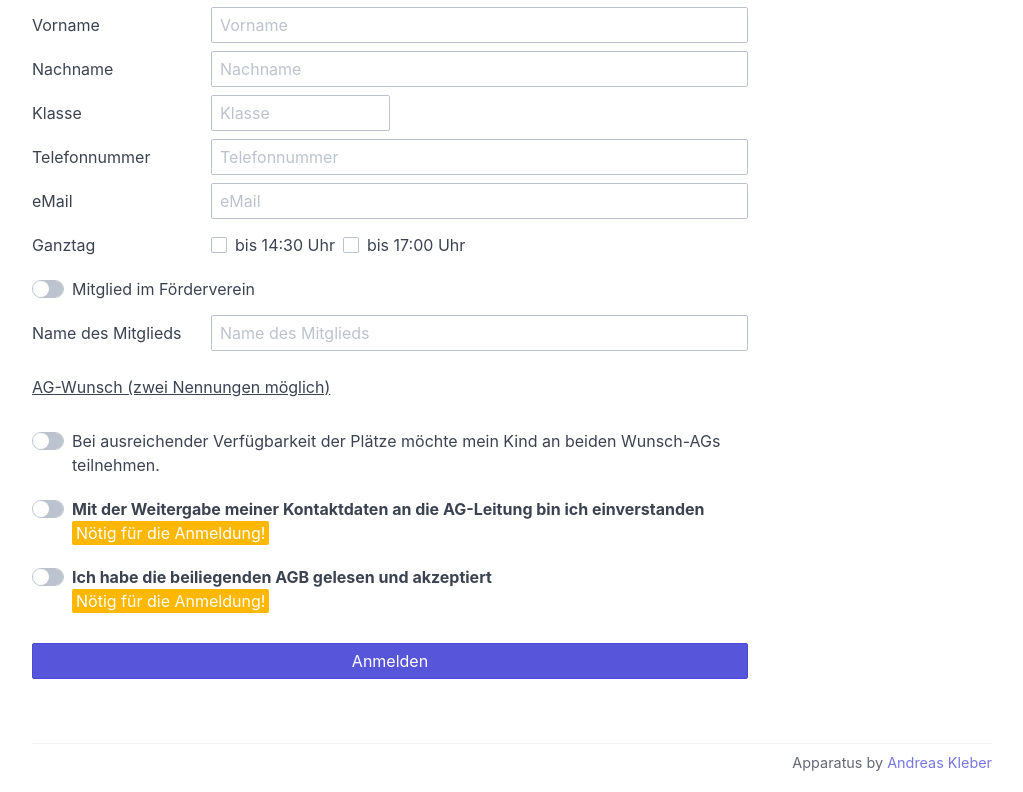
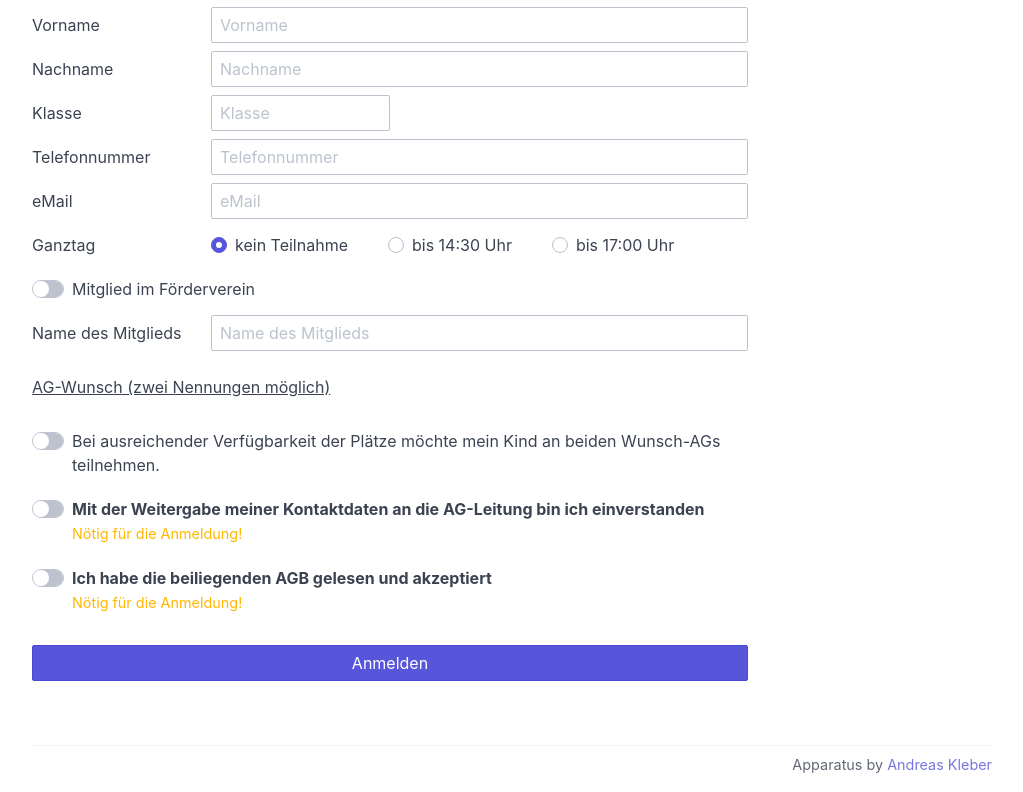
Before and after one commit to akleber/apparatus, a Flask app: template app/templates/register.html in a window 1280 px wide. Shown: the part 121-913 px from the top of the page, without its empty margins (128-1151 px from the left). Before the commit the page ends 892 px from the top, so only its background shows below. Run offline with Flask 2, Linux system fonts and the light colour scheme; the template is opened without the code that fills it, so the values that code supplies are empty; data comes from the database, SQL or seed files in the repository.

Commit message:
refactor, ratelimit, black

```diff
--- a/app/__init__.py
+++ b/app/__init__.py
@@ -1,25 +1,33 @@
 from flask import Flask, g
 from flask_qrcode import QRcode
+from flask_limiter import Limiter
+from flask_limiter.util import get_remote_address
 import sqlite3
 
 
-DATABASE = 'apparatus.db'
+DATABASE = "apparatus.db"
 
 app = Flask(__name__)
 
 # https://marcoagner.github.io/Flask-QRcode/
 qrcode = QRcode(app)
 
+# https://flask-limiter.readthedocs.io/en/stable/
+limiter = Limiter(app, key_func=get_remote_address)
+
+
 def get_db():
-    db = getattr(g, '_database', None)
+    db = getattr(g, "_database", None)
     if db is None:
         db = g._database = sqlite3.connect(DATABASE)
     return db
 
+
 @app.teardown_appcontext
 def close_connection(exception):
-    db = getattr(g, '_database', None)
+    db = getattr(g, "_database", None)
     if db is not None:
         db.close()
 
+
 from app import routes
--- a/app/routes.py
+++ b/app/routes.py
@@ -1,4 +1,4 @@
-from app import app, qrcode, get_db
+from app import app, qrcode, get_db, limiter
 from flask import (
     request,
     send_file,
@@ -17,38 +17,34 @@ def index():
     return "Hello, World!"
 
 
-@app.route("/eventView/<tinylink>", methods=["GET"])
-def eventView(tinylink):
-    cur = get_db().execute("SELECT eventID FROM event WHERE tinyurl = ?", (tinylink,))
+@app.route("/event/<eventID>/view", methods=["GET"])
+def eventView(eventID):
+    cur = get_db().execute(
+        "SELECT title, description FROM event WHERE eventID = ?", (eventID,)
+    )
     rv = cur.fetchone()
     if not rv:
         return abort(404)
 
-    eventID = rv[0]
+    event_data = {}
+    event_data["eventID"] = eventID
+    event_data["title"] = rv[0]
+    event_data["description"] = markdown.markdown(rv[1])
+
+    activity_data = []
     cur = get_db().execute(
-        "SELECT title, description FROM event WHERE eventID = ?", (eventID,)
+        "SELECT activityID, title FROM activity WHERE eventID = ?", (eventID,)
     )
-    rv = cur.fetchone()
-    if rv:
-        event_data = {}
-        event_data["eventID"] = eventID
-        event_data["title"] = rv[0]
-        event_data["description"] = markdown.markdown(rv[1])
+    for data in cur:
+        a = {"activityID": data[0], "title": data[1]}
+        activity_data.append(a)
 
-        activity_data = []
-        cur = get_db().execute(
-            "SELECT activityID, title FROM activity WHERE eventID = ?", (eventID,)
-        )
-        for data in cur:
-            a = {"activityID": data[0], "title": data[1]}
-            activity_data.append(a)
-
-        return render_template(
-            "register.html", event_data=event_data, activity_data=activity_data
-        )
+    return render_template(
+        "register.html", event_data=event_data, activity_data=activity_data
+    )
 
 
-@app.route("/register/<eventID>", methods=["POST"])
+@app.route("/event/<eventID>/register", methods=["POST"])
 def register(eventID):
     return "registered: " + str(request.form)
 
@@ -58,30 +54,41 @@ def activityAbout(activityID):
     return "activityAbout"
 
 
-@app.route("/qr/<tinylink>", methods=["GET"])
-def qr(tinylink):
-    url = url_for("qr", tinylink=tinylink)
+@app.route("/qr/<eventID>", methods=["GET"])
+def qr(eventID):
+    cur = get_db().execute("SELECT tinyurl FROM event WHERE eventID = ?", (eventID,))
+    rv = cur.fetchone()
+    if not rv:
+        return abort(404)
+
+    url = url_for("t", tinylink=rv[0])
     return send_file(
         qrcode(request.url_root[:-1] + url, mode="raw"), mimetype="image/png"
     )
 
 
 @app.route("/t/<tinylink>")
+@limiter.limit("10/minute")
 def t(tinylink):
-    return redirect(url_for("eventView", tinylink=tinylink))
+    cur = get_db().execute("SELECT eventID FROM event WHERE tinyurl = ?", (tinylink,))
+    rv = cur.fetchone()
+    if not rv:
+        return abort(404)
+
+    return redirect(url_for("eventView", eventID=rv[0]))
 
 
 # todo: int -> uuid
-@app.route("/eventBanner/<int:eventID>/banner.jpg")
+@app.route("/event/<int:eventID>/banner.jpg")
 def eventBanner(eventID):
     cur = get_db().execute(
         "SELECT bannerImage FROM event WHERE eventID = ?", (eventID,)
     )
     rv = cur.fetchone()
-    if rv:
-        image = rv[0]
-        response = make_response(image)
-        response.headers.set("Content-Type", "image/jpeg")
-        return response
-    else:
+    if not rv:
         return app.send_static_file("banner-fallback.jpg")
+
+    image = rv[0]
+    response = make_response(image)
+    response.headers.set("Content-Type", "image/jpeg")
+    return response
--- a/app/templates/register.html
+++ b/app/templates/register.html
@@ -85,11 +85,14 @@
               <label class="form-label" for="input-example-1">Ganztag</label>
             </div>
 
-            <label class="form-checkbox form-inline">
-              <input type="checkbox" name="ganztag" value="1"><i class="form-icon"></i> bis 14:30 Uhr
+            <label class="form-radio form-inline">
+              <input type="radio" name="ganztag" value="0" checked><i class="form-icon"></i> kein Teilnahme&emsp;&emsp;
             </label>
-            <label class="form-checkbox form-inline">
-              <input type="checkbox" name="ganztag" value="2"><i class="form-icon"></i> bis 17:00 Uhr
+            <label class="form-radio form-inline">
+              <input type="radio" name="ganztag" value="1"><i class="form-icon"></i> bis 14:30 Uhr&emsp;&emsp;
+            </label>
+            <label class="form-radio form-inline">
+              <input type="radio" name="ganztag" value="2"><i class="form-icon"></i> bis 17:00 Uhr
             </label>
           </div>
 
@@ -142,7 +145,7 @@
               <input type="checkbox" required>
               <i class="form-icon"></i> <b>Mit der Weitergabe meiner Kontaktdaten an die AG-Leitung bin ich
                 einverstanden</b><br />
-              <span class="label label-warning">Nötig für die Anmeldung!</span>
+              <span class="text-small text-warning">Nötig für die Anmeldung!</span>
             </label>
           </div>
 
@@ -150,7 +153,7 @@
             <label class="form-switch">
               <input type="checkbox" required>
               <i class="form-icon"></i> <b>Ich habe die beiliegenden AGB gelesen und akzeptiert</b><br />
-              <span class="label label-warning">Nötig für die Anmeldung!</span>
+              <span class="text-small text-warning">Nötig für die Anmeldung!</span>
             </label>
           </div>
 
--- a/requirements.txt
+++ b/requirements.txt
@@ -10,3 +10,4 @@ zipp==3.8.0
 
 flask-qrcode
 Markdown==3.3.7
+Flask-Limiter==2.4.6
```
Also changed, not shown: README.md.
